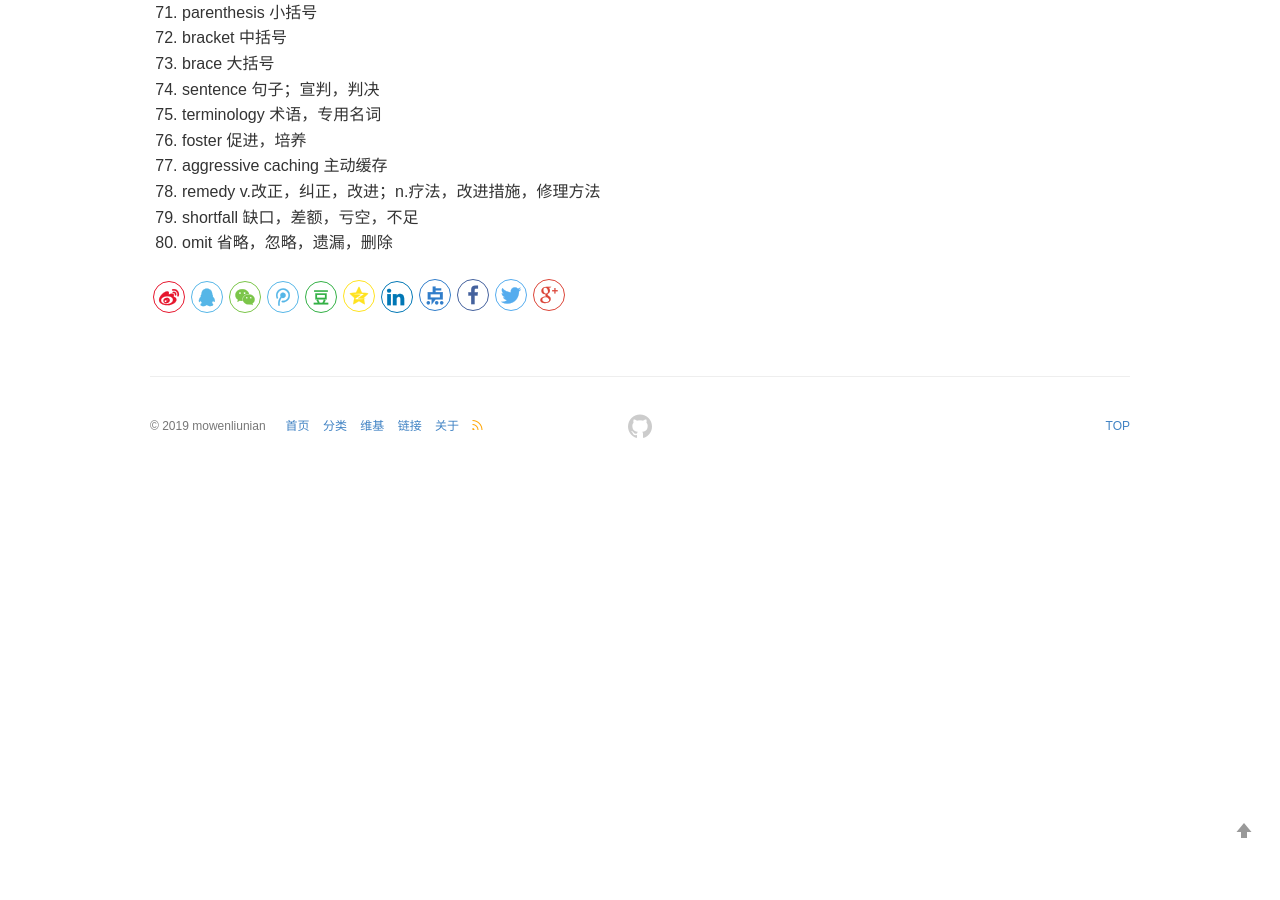
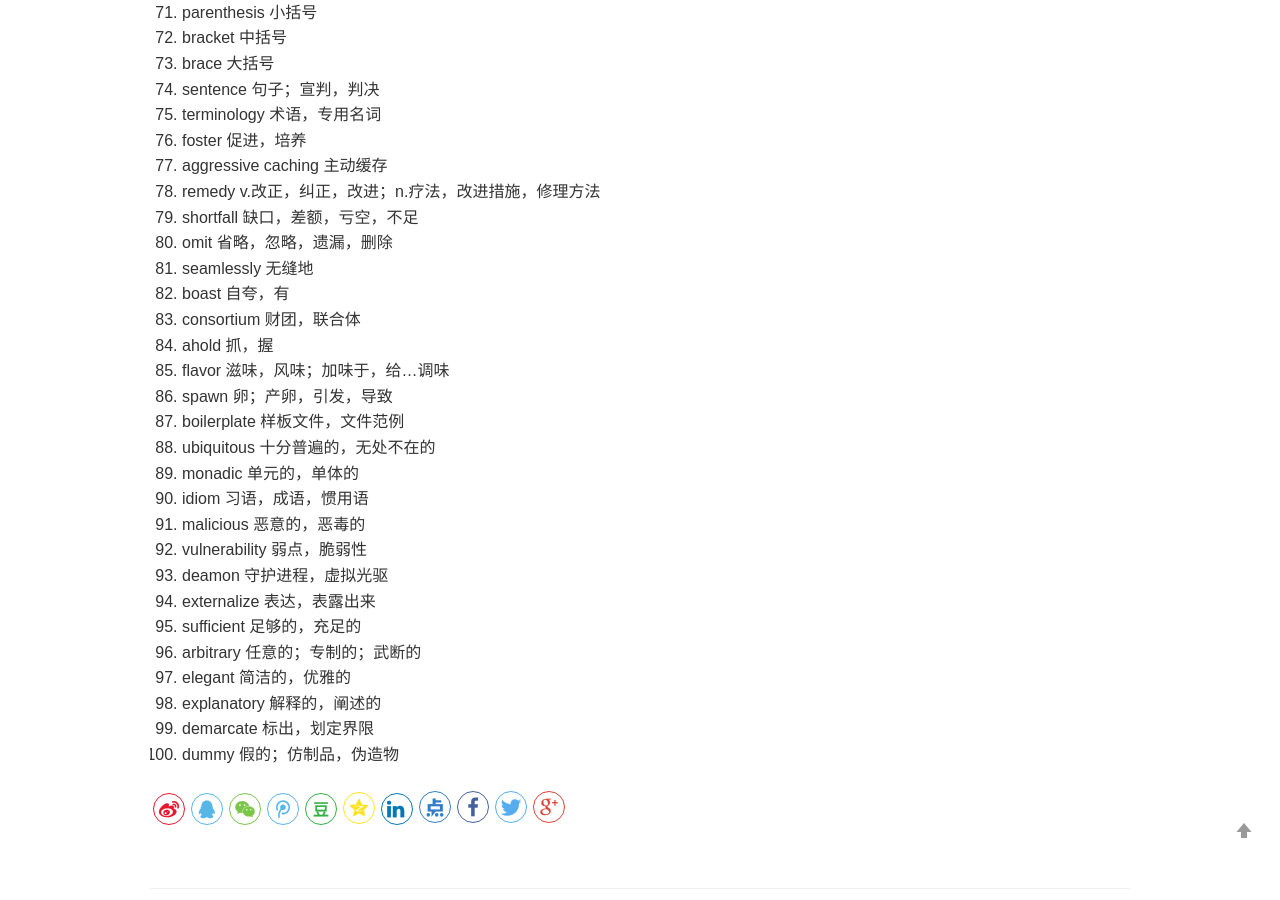
Before and after one commit to mowenliunian/mowenliunian.github.io, a Jekyll site: the page built from _wiki/english-vocabulary.md, in a window 1280 px wide and 900 px high, scrolled down 2046 px. Built offline with Jekyll 4.4.1, drawn with Linux system fonts in a browser that asks for light colours; comment, search, counter and statistics services are not loaded; before the commit the page ends 2521 px from its top, so only the background shows below that.

Commit message:
add another 20 vocabularies

```diff
--- a/_wiki/english-vocabulary.md
+++ b/_wiki/english-vocabulary.md
@@ -88,3 +88,23 @@ keywords: English, Vocabulary
 1. remedy v.改正，纠正，改进；n.疗法，改进措施，修理方法
 1. shortfall 缺口，差额，亏空，不足
 1. omit 省略，忽略，遗漏，删除
+1. seamlessly 无缝地
+1. boast 自夸，有
+1. consortium 财团，联合体
+1. ahold 抓，握
+1. flavor 滋味，风味；加味于，给...调味
+1. spawn 卵；产卵，引发，导致
+1. boilerplate 样板文件，文件范例
+1. ubiquitous 十分普遍的，无处不在的
+1. monadic 单元的，单体的
+1. idiom 习语，成语，惯用语
+1. malicious 恶意的，恶毒的
+1. vulnerability 弱点，脆弱性
+1. deamon 守护进程，虚拟光驱
+1. externalize 表达，表露出来
+1. sufficient 足够的，充足的
+1. arbitrary 任意的；专制的；武断的
+1. elegant 简洁的，优雅的
+1. explanatory 解释的，阐述的
+1. demarcate 标出，划定界限
+1. dummy 假的；仿制品，伪造物
```
